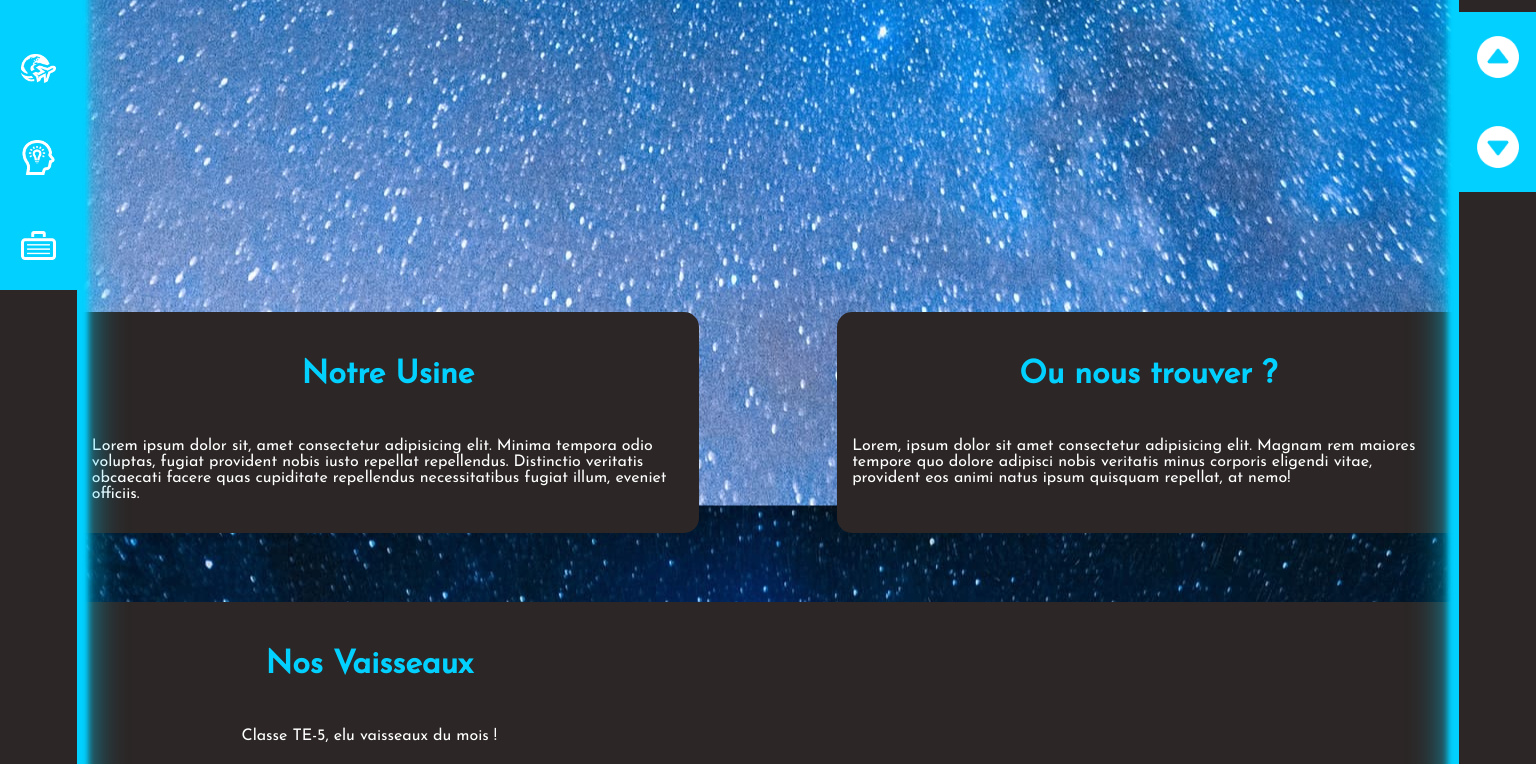
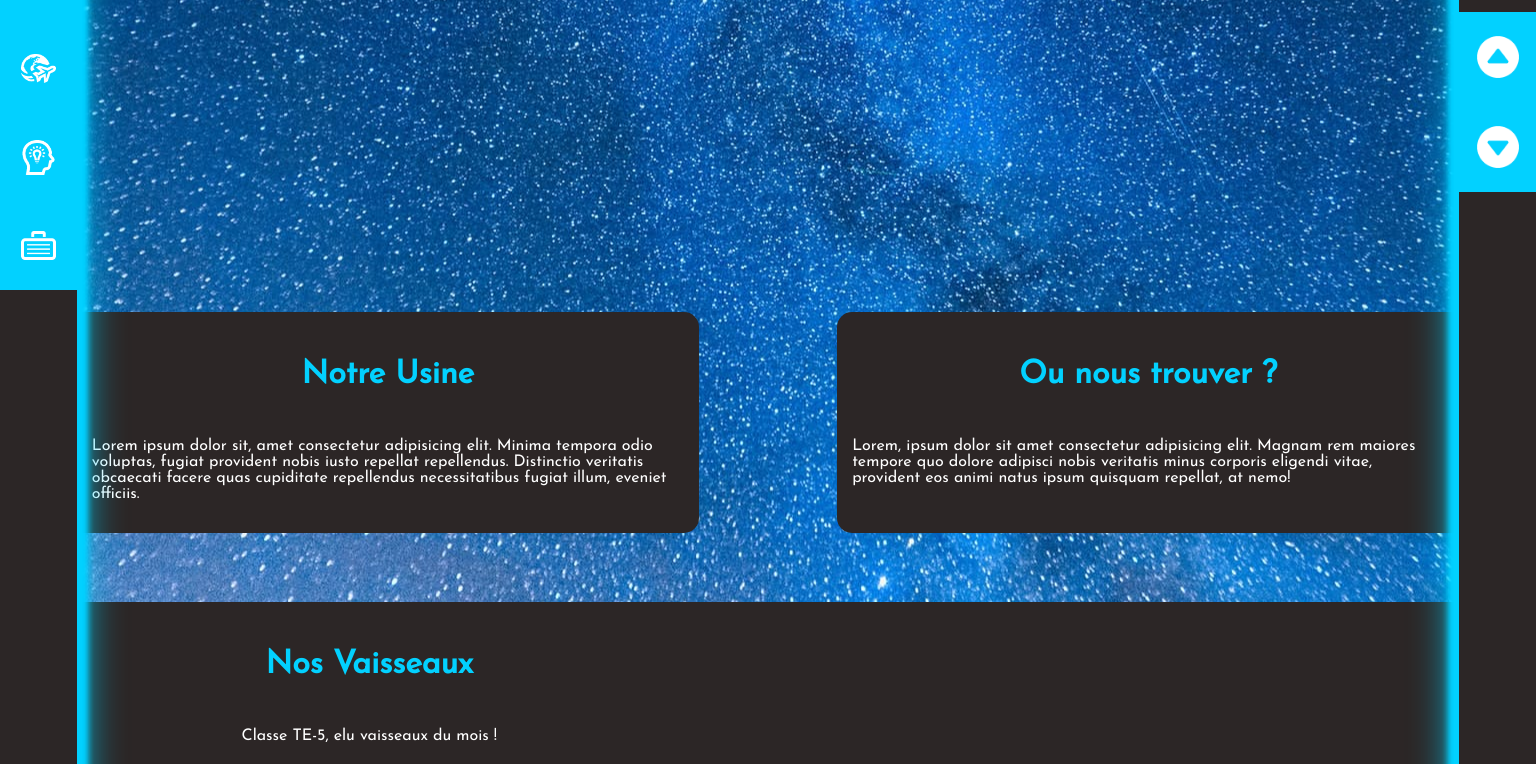
Before and after one commit to Eaulmesse/Projet-Groupe-1, a plain HTML site: page index.html in a window 1536 px wide. Shown: the part 372-1136 px from the top of the page. Drawn offline with Linux system fonts and the light colour scheme.

Commit message:
feat: finishing project

```diff
--- a/style.css
+++ b/style.css
@@ -877,3 +877,8 @@ button:hover{
         height: 4300px;
     }
 }
+@media(min-width: 1500px) {
+    .parallax-1{
+        height: 5400px;
+    }
+}
```
